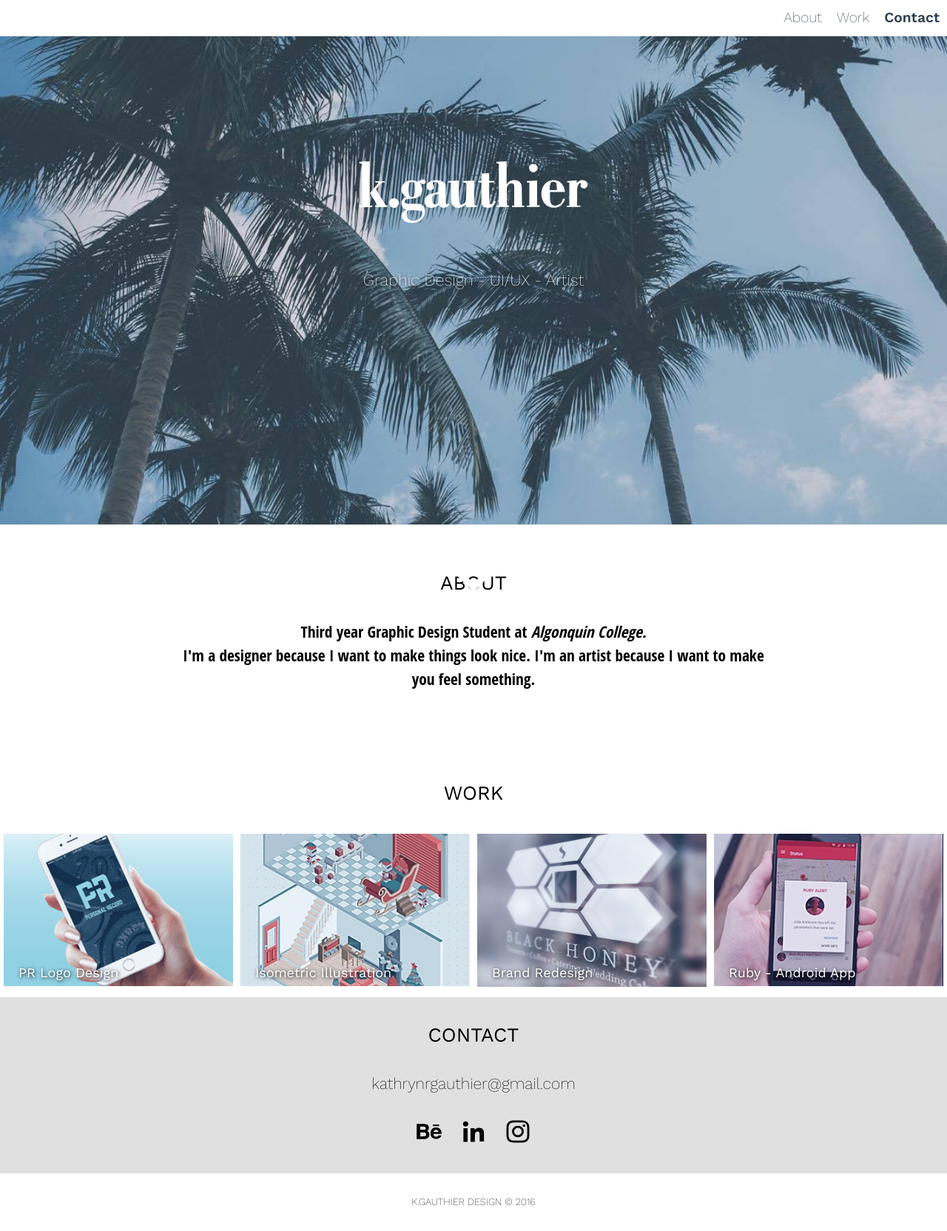
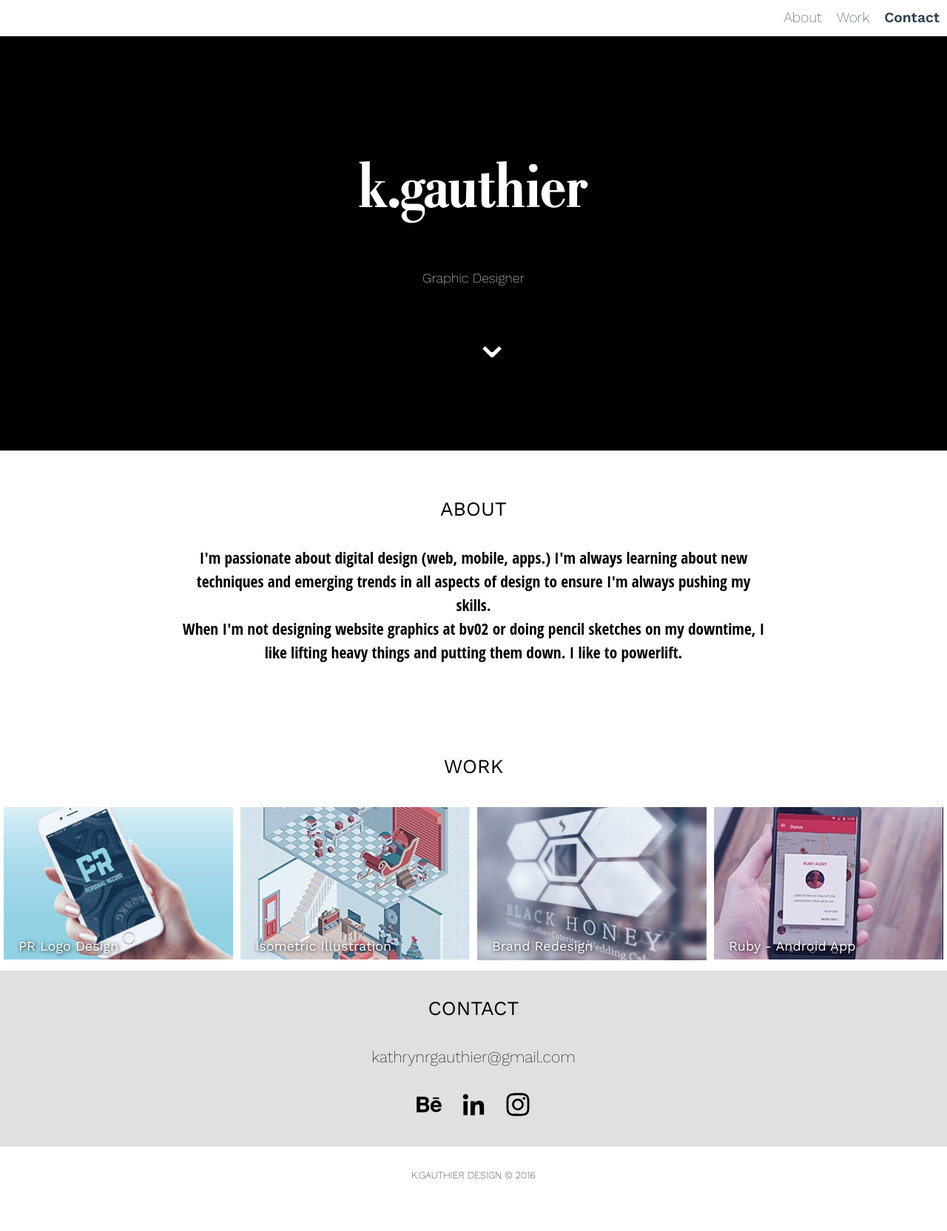
Before and after one commit to kathryngauthier/portfolio, a Jekyll site: the page built from index.html, in a window 1280 px wide. Shown: the whole page at 74% size. Built offline with Jekyll 4.4.1, drawn with Linux system fonts in a browser that asks for light colours; after the commit the page ends 1627 px from its top, so only the background shows below that.

Commit message:
banner fixes

```diff
--- a/css/main.css
+++ b/css/main.css
@@ -52,12 +52,13 @@ li a {
 
 .down {
   text-decoration: none;
-  font-size: 100px;
+  font-size: 60px;
   text-align: center;
   color: #fff;
-  position: relative;
+  position: absolute;
   display:inline-block;
-  margin-top: 50%;
+  padding-left: none;
+  padding-right: none;
 }
 
 
@@ -102,12 +103,13 @@ p{
 }
 
 .billboard {
-  background-image: url(../img/billboard-2.jpg);
+  /*background-image: url(../img/billboard-2.jpg);*/
   width: 100%;
+  background-color: black;
   background-size: cover;
   background-position: center;
   background-repeat: no-repeat;
-  height: calc(40vh + 300px);
+  height: calc(40vh + 200px);
   color: white;
   text-align: center;
 
@@ -120,6 +122,7 @@ p{
 .banner-text {
   font-family: 'Work Sans', sans-serif;
   text-align: center;
+  font-size: 16px;
 }
 
 .wordmark {
@@ -211,7 +214,7 @@ footer{
   }
 
   .banner-text {
-    font-size: 22px;
+    font-size: 18px;
   }
 
   .billboard-content{
--- a/index.html
+++ b/index.html
@@ -38,10 +38,8 @@ layout: default
   <div class="grid billboard">
     <div class="unit xs-1 s-1 m-1 l-1 island billboard-content">
       <h1><img class="wordmark" src="img/wht-logo.svg"></h1>
-      <p class="banner-text">Graphic Design - UI/UX - Artist</p>
-      </div>
-      <div class="unit xs-1 s-1 m-1 l-1">
-         <a class="down" href="#about">&#8964;</a>
+      <p class="banner-text">Graphic Designer</p>
+      <a class="down" href="#about">&#8964;</a>
       </div>
   </div>
 </header>
@@ -51,8 +49,8 @@ layout: default
 <div class="about grid">
   <div class="unit pad-t push island xs-1 s-1 m-1 l-1">
     <h2 id="about" class="push pad-t">About</h2>
-    <p class="push-0">Third year <strong>Graphic Design</strong> Student at <em>Algonquin College.</em></p>
-    <p>I'm a designer because I want to make things look nice. I'm an artist because I want to make you feel something.</p>
+    <p class="push-0">I'm passionate about digital design (web, mobile, apps.) I'm always learning about new techniques and emerging trends in all aspects of design to ensure I'm always pushing my skills.</p>
+    <p>When I'm not designing website graphics at bv02 or doing pencil sketches on my downtime, I like lifting heavy things and putting them down. I like to powerlift.</p>
   </div>
 </div>
 
```
